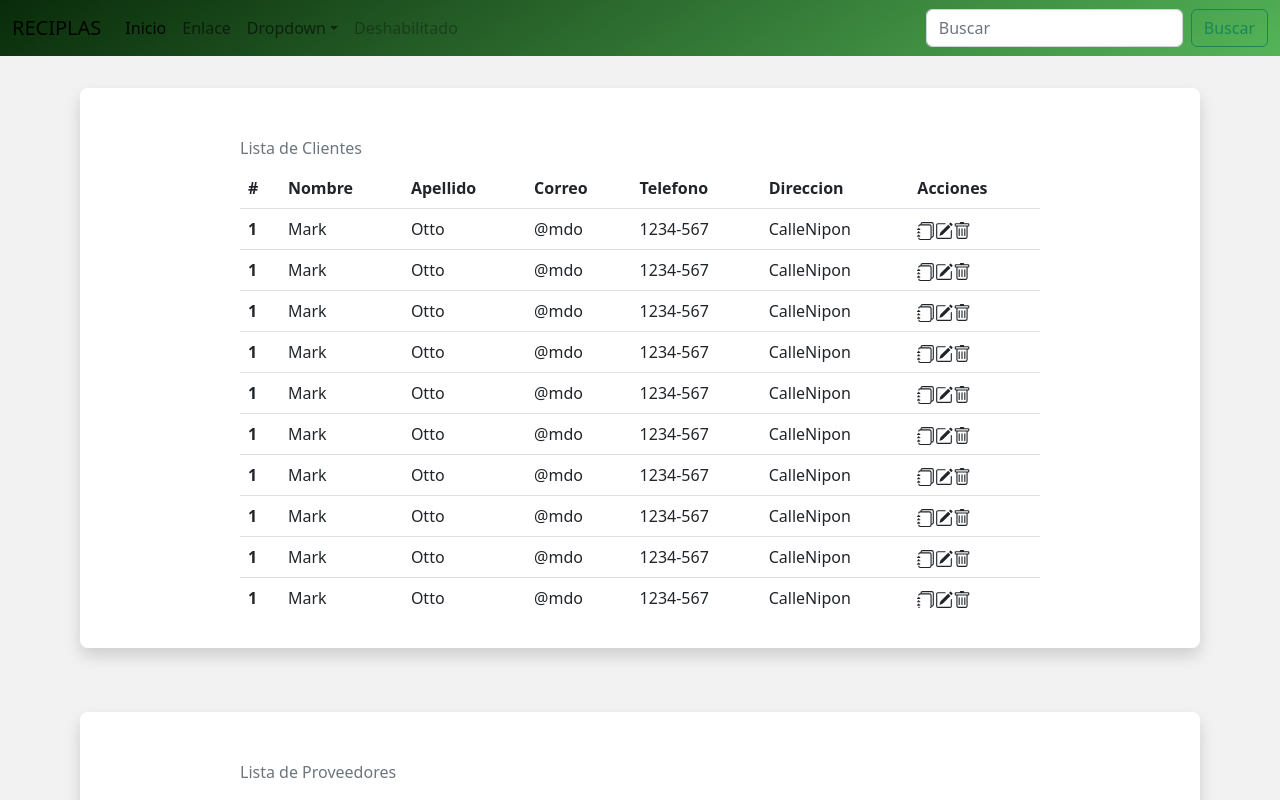
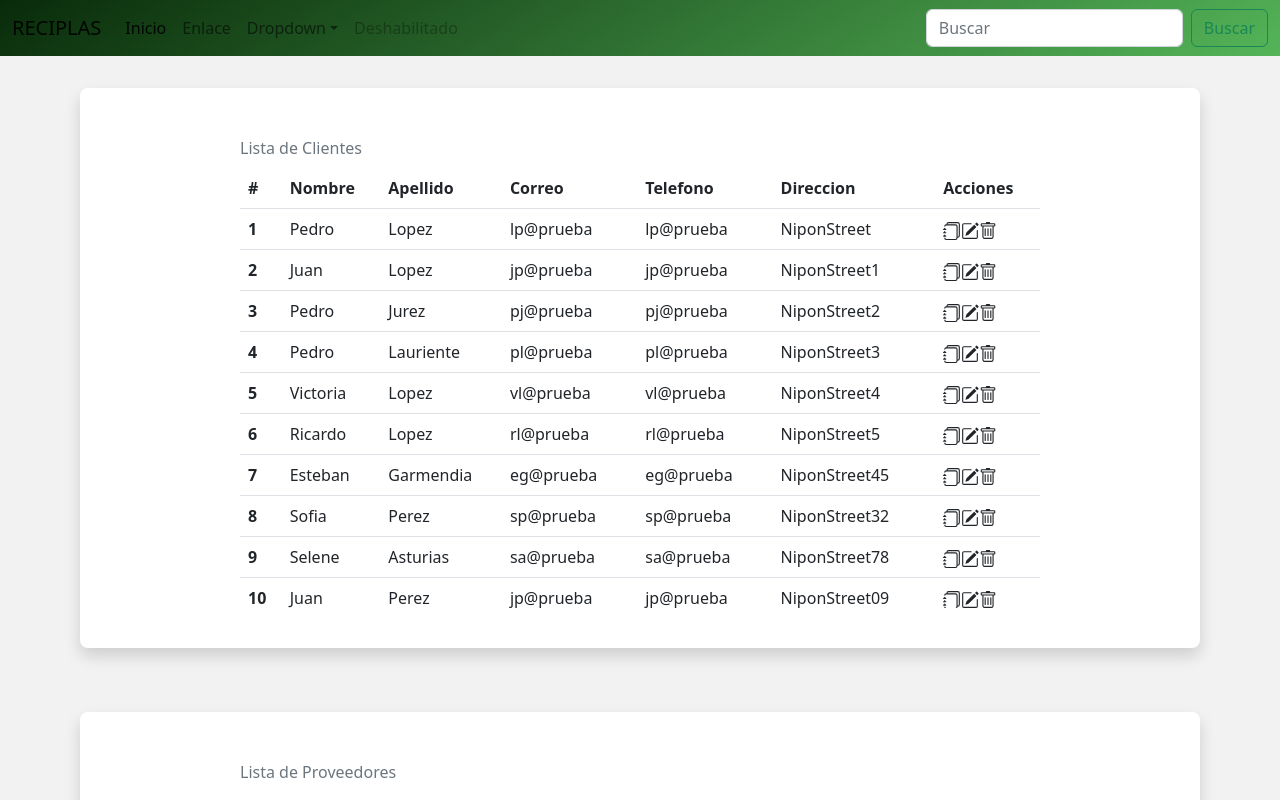
Before and after one commit to MachuaninEzequiel/proyecttpi, a React (Create React App) app: page / in a window 1280 px wide. Shown: the top 800 px of the page. Built offline with nearby package versions, Linux system fonts and the light colour scheme.

Commit message:
Cambio en clientes, se carga en arreglo

```diff
--- a/src/App.js
+++ b/src/App.js
@@ -10,6 +10,7 @@ import {
   Lista,
   Modale,
   Navbar,
+  Login,
 } from "./components";
 
 const App = () => {
--- a/src/components/lista/LineaCliente.js
+++ b/src/components/lista/LineaCliente.js
@@ -1,16 +1,19 @@
-import React from "react";
+import React, { useState, useEffect } from "react";
+
+import cliente from "./cliente";
 
 const LineaCliente = () => {
   return (
     <>
       <tbody>
+        {cliente.map((user) => (
           <tr>
-          <th scope="row">1</th>
-          <td>Mark</td>
-          <td>Otto</td>
-          <td>@mdo</td>
-          <td>1234-567</td>
-          <td>CalleNipon</td>
+            <th scope="row">{user["#"]}</th>
+            <td>{user.nombre}</td>
+            <td>{user.apellido}</td>
+            <td>{user.correo}</td>
+            <td>{user.correo}</td>
+            <td>{user.direccion}</td>
             <td>
               <svg
                 xmlns="http://www.w3.org/2000/svg"
@@ -62,6 +65,7 @@ const LineaCliente = () => {
               </svg>
             </td>
           </tr>
+        ))}
       </tbody>
     </>
   );
--- a/src/components/lista/Lista.js
+++ b/src/components/lista/Lista.js
@@ -60,29 +60,6 @@ const Lista = () => {
                     <th scope="col"> Acciones </th>
                   </tr>
                 </thead>
-                <LineaCliente />
-                <LineaCliente />
-                <LineaCliente />
-                <LineaCliente />
-                <LineaCliente />
-                <LineaCliente />
-                <LineaCliente />
-                <LineaCliente />
-                <LineaCliente />
-                <LineaCliente />
-                <LineaCliente />
-                <LineaCliente />
-                <LineaCliente />
-                <LineaCliente />
-                <LineaCliente />
-                <LineaCliente />
-                <LineaCliente />
-                <LineaCliente />
-                <LineaCliente />
-                <LineaCliente />
-                <LineaCliente />
-                <LineaCliente />
-                <LineaCliente />
                 <LineaCliente />
               </table>
             </div>
--- /dev/null
+++ b/src/components/lista/cliente.js
@@ -0,0 +1,111 @@
+const cliente = [
+  {
+    "#": "1",
+    nombre: "Pedro",
+    apellido: "Lopez",
+    correo: "lp@prueba",
+    telefono: 12345,
+    direccion: "NiponStreet",
+  },
+
+  {
+    "#": "2",
+    nombre: "Juan",
+    apellido: "Lopez",
+    correo: "jp@prueba",
+    telefono: "123645",
+    direccion: "NiponStreet1",
+  },
+
+  {
+    "#": "3",
+    nombre: "Pedro",
+    apellido: "Jurez",
+    correo: "pj@prueba",
+    telefono: "1235445",
+    direccion: "NiponStreet2",
+  },
+
+  {
+    "#": "4",
+    nombre: "Pedro",
+    apellido: "Lauriente",
+    correo: "pl@prueba",
+    telefono: "12362345",
+    direccion: "NiponStreet3",
+  },
+
+  {
+    "#": "5",
+    nombre: "Victoria",
+    apellido: "Lopez",
+    correo: "vl@prueba",
+    telefono: "12345",
+    direccion: "NiponStreet4",
+  },
+
+  {
+    "#": "6",
+    nombre: "Ricardo",
+    apellido: "Lopez",
+    correo: "rl@prueba",
+    telefono: "123409915",
+    direccion: "NiponStreet5",
+  },
+
+  {
+    "#": "7",
+    nombre: "Esteban",
+    apellido: "Garmendia",
+    correo: "eg@prueba",
+    telefono: "12311245",
+    direccion: "NiponStreet45",
+  },
+
+  {
+    "#": "8",
+    nombre: "Sofia",
+    apellido: "Perez",
+    correo: "sp@prueba",
+    telefono: "12341245",
+    direccion: "NiponStreet32",
+  },
+
+  {
+    "#": "9",
+    nombre: "Selene",
+    apellido: "Asturias",
+    correo: "sa@prueba",
+    telefono: "12321445",
+    direccion: "NiponStreet78",
+  },
+
+  {
+    "#": "10",
+    nombre: "Juan",
+    apellido: "Perez",
+    correo: "jp@prueba",
+    telefono: "1231123445",
+    direccion: "NiponStreet09",
+  },
+
+  {
+    "#": "11",
+    nombre: "Pedro",
+    apellido: "Vilalta",
+    correo: "pv1@prueba",
+    telefono: "12344125",
+    direccion: "NiponStreet0",
+  },
+
+  {
+    "#": "2",
+    nombre: "Rodro",
+    apellido: "Rodriguez",
+    correo: "rr@prueba",
+    telefono: "123332445",
+    direccion: "NiponStreet989",
+  },
+];
+
+export default cliente;
--- /dev/null
+++ b/src/components/login/Login.js
@@ -0,0 +1,54 @@
+import React from "react";
+import "./login.css";
+
+const Login = () => {
+  return (
+    <>
+      <div
+        style={{
+          display: "grid",
+          placeItems: "center",
+          backgroundColor: "#f2f2f2",
+          paddingTop: "2rem",
+          paddingBottom: "2rem",
+        }}
+      >
+        <div
+          className="rounded-3 py-5 shadow "
+          style={{
+            width: "90rem",
+            display: "grid",
+            placeItems: "center",
+            backgroundColor: "white",
+          }}
+        >
+          <div
+            style={{
+              display: "grid",
+              placeItems: "center",
+            }}
+          >
+            <div
+              class="btn-group"
+              role="group"
+              aria-label="Basic example"
+              className="wobble-horizontal-bottom"
+            >
+              <button type="button" class="btn btn-primary">
+                Izquierdo
+              </button>
+              <button type="button" class="btn btn-primary">
+                Medio
+              </button>
+              <button type="button" class="btn btn-primary">
+                Derecho
+              </button>
+            </div>
+          </div>
+        </div>
+      </div>
+    </>
+  );
+};
+
+export default Login;
--- /dev/null
+++ b/src/components/login/login.css
@@ -0,0 +1,32 @@
+/* ----------------------------------------------
+  Generated by AnimatiSS
+  Licensed under FreeBSD License
+  URL: https://xsgames.co/animatiss
+  Twitter: @xsgames_
+---------------------------------------------- */
+
+.wobble-horizontal-bottom {
+  animation: wobble-horizontal-bottom 0.8s linear both;
+}
+@keyframes wobble-horizontal-bottom {
+  0%,
+  100% {
+    transform: translateX(0);
+    transform-origin: 50% 50%;
+  }
+  15% {
+    transform: translateX(-30px) rotate(-6deg);
+  }
+  30% {
+    transform: translateX(15px) rotate(6deg);
+  }
+  45% {
+    transform: translateX(-15px) rotate(-3.6deg);
+  }
+  60% {
+    transform: translateX(9px) rotate(2.4deg);
+  }
+  75% {
+    transform: translateX(-6px) rotate(-1.2deg);
+  }
+}
```
Also changed, not shown: src/components/index.js (+8 -7 lines). Lines whose indentation alone changed are shown as unchanged.
